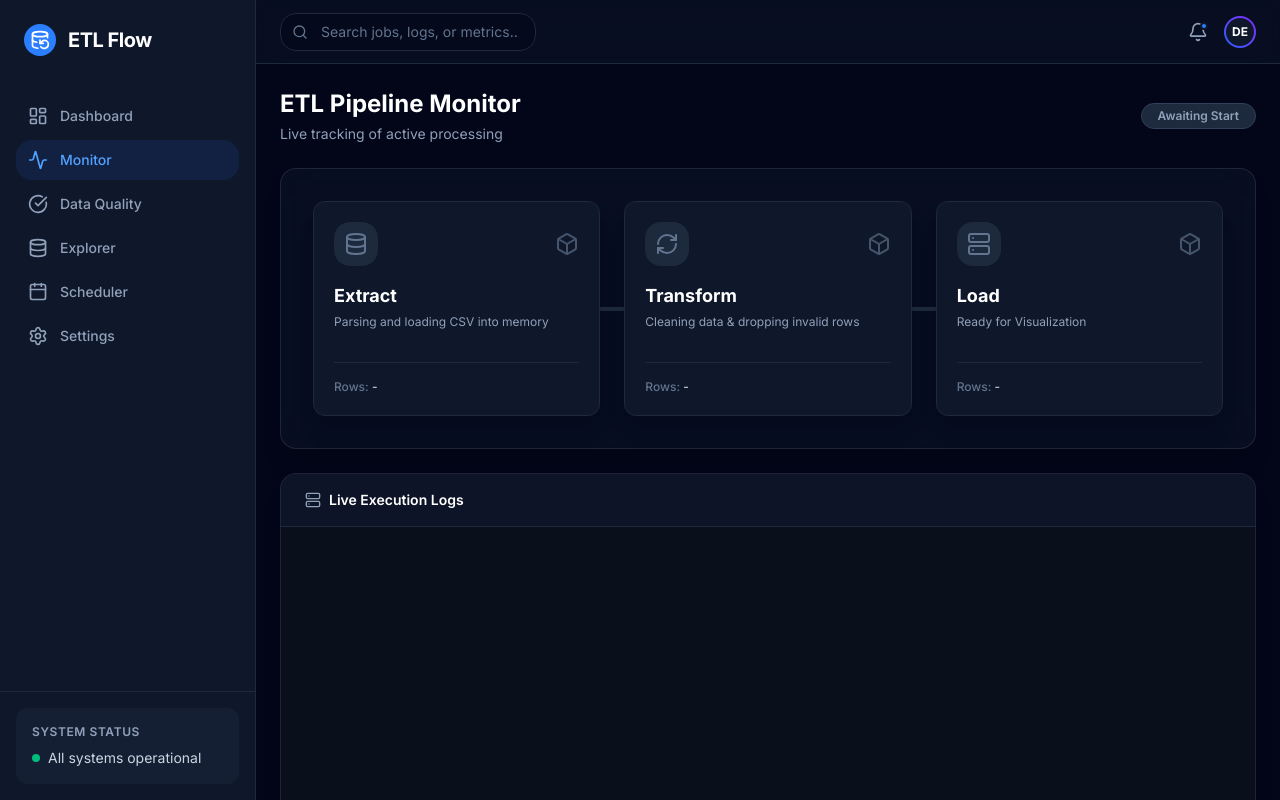
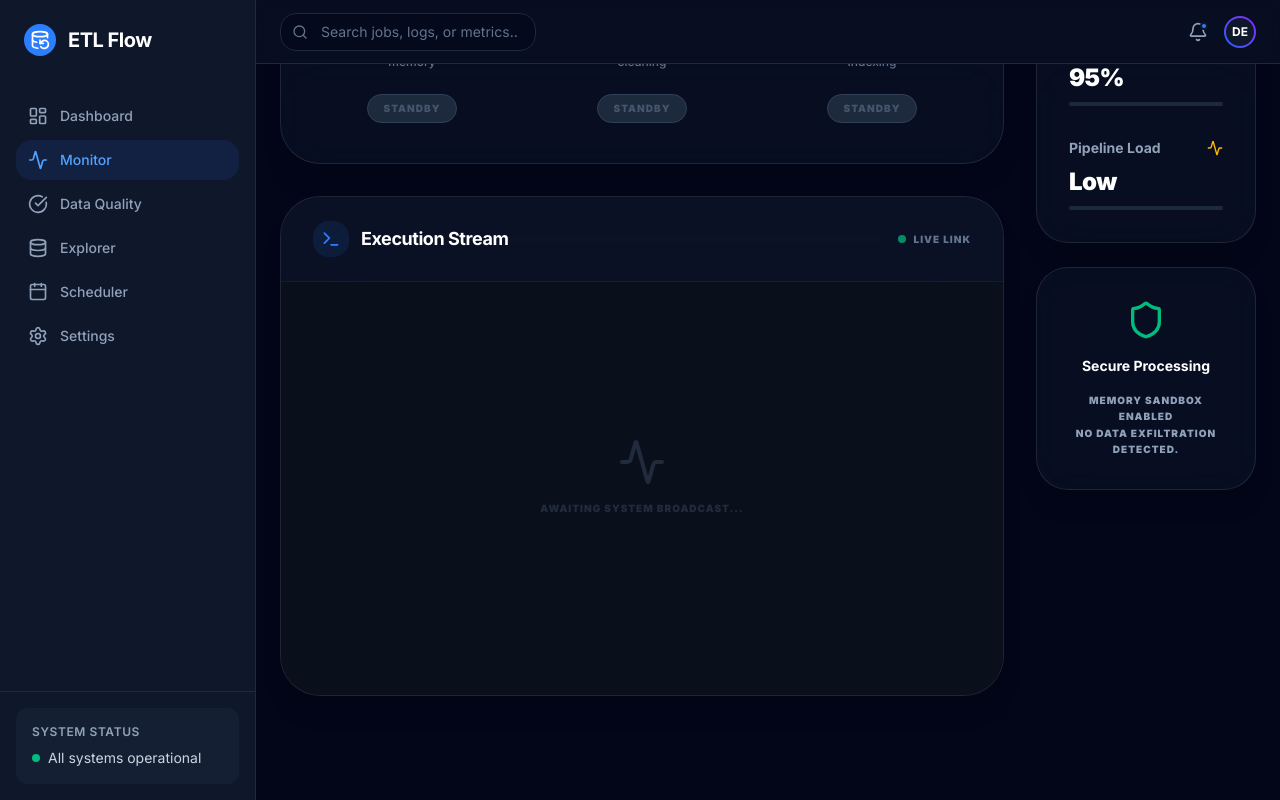
Before and after one commit to SwastidSolanki/etl-dashboard, a Next.js app: page /monitor in a window 1280 px wide. Built offline with nearby package versions, Linux system fonts and the light colour scheme.

Commit message:
feat: overhaul pipeline monitor with real-time telemetry and premium UI

```diff
--- a/src/app/globals.css
+++ b/src/app/globals.css
@@ -1,8 +1,12 @@
 @import "tailwindcss";
 
 @theme {
-  --color-background: #0f172a;
+  --font-sans: var(--font-geist-sans);
+  --font-mono: var(--font-geist-mono);
+  --color-background: #020617;
   --color-foreground: #f8fafc;
+  --color-glass-bg: rgba(15, 23, 42, 0.6);
+  --color-glass-border: rgba(255, 255, 255, 0.05);
   --color-primary: #3b82f6;
   --color-primary-foreground: #ffffff;
   --color-card: rgba(30, 41, 59, 0.7);
--- a/src/app/monitor/page.tsx
+++ b/src/app/monitor/page.tsx
@@ -1,28 +1,34 @@
 "use client";
-import { motion } from "framer-motion";
-import { Database, Server, Box, CheckCircle2, RefreshCw } from "lucide-react";
+import React, { useRef, useEffect } from "react";
+import { motion, AnimatePresence } from "framer-motion";
+import { Database, Server, Box, CheckCircle2, RefreshCw, Activity, Terminal, Shield } from "lucide-react";
 import { clsx } from "clsx";
 import { useDataContext } from "@/context/DataContext";
 
 export default function PipelineMonitor() {
-  const { status, logs, rawData, cleanedData } = useDataContext();
+  const { status, logs, rawData, cleanedData, metrics } = useDataContext();
+  const logEndRef = useRef<HTMLDivElement>(null);
+
+  useEffect(() => {
+    logEndRef.current?.scrollIntoView({ behavior: "smooth" });
+  }, [logs]);
 
   const pipelineStages = [
     {
       id: 1,
       name: "Extract",
-      status: (status === "extracting" ? "running" : (status === "transforming" || status === "loading" || status === "success" ? "success" : "pending")),
+      status: (status === "extracting" ? "running" : (["transforming", "loading", "success"].includes(status) ? "success" : "pending")),
       icon: Database,
       records: rawData.length ? rawData.length.toLocaleString() : "-",
-      description: "Parsing and loading CSV into memory"
+      description: "Parsing CSV into memory"
     },
     {
       id: 2,
       name: "Transform",
-      status: (status === "transforming" ? "running" : (status === "loading" || status === "success" ? "success" : "pending")),
+      status: (status === "transforming" ? "running" : (["loading", "success"].includes(status) ? "success" : status === "error" ? "failed" : "pending")),
       icon: RefreshCw,
       records: cleanedData.length ? cleanedData.length.toLocaleString() : "-",
-      description: "Cleaning data & dropping invalid rows"
+      description: "Data validation & cleaning"
     },
     {
       id: 3,
@@ -30,42 +36,45 @@ export default function PipelineMonitor() {
       status: (status === "loading" ? "running" : (status === "success" ? "success" : "pending")),
       icon: Server,
       records: cleanedData.length ? cleanedData.length.toLocaleString() : "-",
-      description: "Ready for Visualization"
+      description: "Persistence and Indexing"
     },
   ];
 
+  const systemMetrics = [
+    { label: "Memory Usage", value: "142 MB", icon: Box, color: "text-blue-400" },
+    { label: "Quality Threshold", value: "95%", icon: Shield, color: "text-emerald-400" },
+    { label: "Pipeline Load", value: status === "idle" ? "Low" : "Optimal", icon: Activity, color: "text-amber-400" },
+  ];
+
   return (
-    <div className="space-y-6">
-      <div className="flex items-center justify-between">
+    <div className="space-y-8 max-w-7xl mx-auto pb-20">
+      <div className="flex flex-col md:flex-row md:items-center justify-between gap-6">
         <div>
-          <h1 className="text-2xl font-bold text-white">ETL Pipeline Monitor</h1>
-          <p className="text-sm text-slate-400 mt-1">Live tracking of active processing</p>
+          <h1 className="text-3xl font-bold text-white tracking-tight">System Monitor</h1>
+          <p className="text-slate-400 mt-2 font-medium">Real-time telemetry and pipeline execution flow.</p>
         </div>
-        <div className="flex gap-2">
-          {status === "idle" && (
-            <span className="px-3 py-1 bg-slate-800 text-slate-400 border border-slate-700 rounded-full text-xs font-semibold flex items-center gap-1.5 text-center px-4">
-              Awaiting Start
-            </span>
-          )}
-          {(status === "extracting" || status === "transforming" || status === "loading") && (
-            <span className="px-3 py-1 bg-blue-500/10 text-blue-400 border border-blue-500/20 rounded-full text-xs font-semibold flex items-center gap-1.5 animate-pulse">
-              <span className="w-2 h-2 rounded-full bg-blue-500"></span> RUNNING
-            </span>
-          )}
-          {status === "success" && (
-            <span className="px-3 py-1 bg-emerald-500/10 text-emerald-400 border border-emerald-500/20 rounded-full text-xs font-semibold flex items-center gap-1.5">
-              <CheckCircle2 className="w-4 h-4" /> COMPLETED
-            </span>
-          )}
+        <div className="flex gap-4">
+           <div className="flex items-center gap-2 px-4 py-2 bg-slate-900 border border-slate-700/50 rounded-2xl shadow-xl">
+              <div className={clsx("w-2 h-2 rounded-full", status !== "idle" && status !== "success" ? "bg-amber-500 animate-pulse" : "bg-emerald-500")}></div>
+              <span className="text-[10px] font-black uppercase text-slate-400 tracking-wider">Engine: {status.toUpperCase()}</span>
+           </div>
         </div>
       </div>
 
+      <div className="grid grid-cols-1 lg:grid-cols-4 gap-8">
+        <div className="lg:col-span-3 space-y-8">
           {/* Pipeline Visualizer */}
-      <div className="glass-panel rounded-2xl p-8 relative">
-        <div className="absolute top-1/2 left-10 right-10 h-1 bg-slate-800 -translate-y-1/2 z-0 hidden md:block"></div>
-        <div className="grid grid-cols-1 md:grid-cols-3 gap-6 relative z-10">
+          <div className="glass-panel rounded-[2.5rem] p-10 relative overflow-hidden border border-white/5 shadow-2xl">
+            <div className="absolute top-[4.5rem] left-[15%] right-[15%] h-1 bg-slate-800 z-0 hidden lg:block">
+               <motion.div
+                 initial={{ width: 0 }}
+                 animate={{ width: status === "success" ? "100%" : status === "loading" ? "80%" : status === "transforming" ? "50%" : status === "extracting" ? "20%" : "0%" }}
+                 className="h-full bg-blue-500 shadow-[0_0_20px_rgba(59,130,246,0.5)]"
+               />
+            </div>
+
+            <div className="grid grid-cols-1 md:grid-cols-3 gap-12 relative z-10">
               {pipelineStages.map((stage, index) => {
-            const Icon = stage.icon;
                 const isSuccess = stage.status === "success";
                 const isRunning = stage.status === "running";
                 const isPending = stage.status === "pending";
@@ -73,35 +82,34 @@ export default function PipelineMonitor() {
                 return (
                   <motion.div
                     key={stage.id}
-                initial={{ opacity: 0, y: 20 }}
-                animate={{ opacity: 1, y: 0 }}
-                transition={{ duration: 0.5, delay: index * 0.1 }}
-                className={clsx(
-                  "bg-slate-900 border rounded-xl p-5 shadow-xl transition-all",
-                  isSuccess ? "border-emerald-500/50 shadow-emerald-500/5 bg-slate-800/50" :
-                  isRunning ? "border-blue-500 shadow-blue-500/20 ring-1 ring-blue-500/50" :
-                  "border-slate-800 opacity-60"
-                )}
+                    initial={{ opacity: 0, scale: 0.9 }}
+                    animate={{ opacity: 1, scale: 1 }}
+                    transition={{ delay: index * 0.1 }}
+                    className="flex flex-col items-center text-center space-y-6"
                   >
-                <div className="flex items-center justify-between mb-4">
                     <div className={clsx(
-                    "p-2.5 rounded-lg",
-                    isSuccess ? "bg-emerald-500/10 text-emerald-400" :
-                    isRunning ? "bg-blue-500/10 text-blue-400" :
-                    "bg-slate-800 text-slate-500"
+                      "w-20 h-20 rounded-[2rem] flex items-center justify-center transition-all duration-700 border-4",
+                      isSuccess ? "bg-emerald-500/10 border-emerald-500/30 text-emerald-500 shadow-xl shadow-emerald-500/10" :
+                      isRunning ? "bg-blue-500 border-blue-400 text-white shadow-2xl shadow-blue-500/30 -translate-y-2 ring-8 ring-blue-500/10" :
+                      "bg-slate-800 border-slate-700 text-slate-500"
                     )}>
-                    <Icon className={clsx("w-6 h-6", isRunning && "animate-spin-slow")} />
-                  </div>
-                  {isSuccess && <CheckCircle2 className="w-6 h-6 text-emerald-500" />}
-                  {isRunning && <RefreshCw className="w-6 h-6 text-blue-500 animate-spin" />}
-                  {isPending && <Box className="w-6 h-6 text-slate-600" />}
+                      <stage.icon className={clsx("w-8 h-8", isRunning && "animate-spin-slow")} />
                     </div>
 
-                <h3 className="text-lg font-bold text-white mb-1">{stage.name}</h3>
-                <p className="text-xs text-slate-400 mb-4 h-8">{stage.description}</p>
+                    <div>
+                       <h3 className={clsx("text-xl font-bold transition-colors duration-500", isRunning ? "text-blue-400" : isSuccess ? "text-white" : "text-slate-500")}>
+                         {stage.name}
+                       </h3>
+                       <p className="text-xs text-slate-500 mt-2 font-medium max-w-[120px] mx-auto">{stage.description}</p>
+                    </div>
 
-                <div className="pt-4 border-t border-slate-800 flex justify-between text-xs font-medium">
-                  <span className="text-slate-500">Rows: <span className="text-slate-300">{stage.records}</span></span>
+                    <div className={clsx(
+                      "px-4 py-1.5 rounded-full text-[10px] font-black tracking-widest border",
+                      isSuccess ? "bg-emerald-500/10 text-emerald-400 border-emerald-500/20" :
+                      isRunning ? "bg-blue-500/10 text-blue-400 border-blue-500/20" :
+                      "bg-slate-800 text-slate-600 border-slate-700"
+                    )}>
+                      {stage.records !== "-" ? `${stage.records} REC` : "STANDBY"}
                     </div>
                   </motion.div>
                 );
@@ -111,55 +119,97 @@ export default function PipelineMonitor() {
 
           {/* Logs Panel */}
           <motion.div
-        initial={{ opacity: 0 }}
-        animate={{ opacity: 1 }}
-        transition={{ duration: 0.5, delay: 0.4 }}
-        className="glass-panel rounded-2xl overflow-hidden flex flex-col h-[400px]"
+            initial={{ opacity: 0, y: 20 }}
+            animate={{ opacity: 1, y: 0 }}
+            className="glass-panel rounded-[2.5rem] overflow-hidden flex flex-col h-[500px] border border-white/5"
           >
-        <div className="px-6 py-4 border-b border-slate-800 flex justify-between items-center bg-slate-900/80">
-          <h2 className="text-sm font-semibold text-white flex items-center gap-2">
-            <Server className="w-4 h-4 text-slate-400" /> Live Execution Logs
-          </h2>
+            <div className="px-8 py-6 border-b border-white/5 flex justify-between items-center bg-slate-900/40 backdrop-blur-3xl">
+              <div className="flex items-center gap-3">
+                 <div className="p-2 bg-blue-500/10 rounded-lg">
+                    <Terminal className="w-5 h-5 text-blue-500" />
+                 </div>
+                 <h2 className="text-lg font-bold text-white tracking-tight">Execution Stream</h2>
+              </div>
+              <div className="flex items-center gap-4">
+                 <div className="flex items-center gap-2">
+                    <span className="w-2 h-2 rounded-full bg-emerald-500 animate-pulse"></span>
+                    <span className="text-[10px] font-black text-slate-500 tracking-widest uppercase">Live Link</span>
+                 </div>
+              </div>
             </div>
 
-        <div className="p-4 flex-1 overflow-y-auto space-y-1 bg-[#0a0f1c] font-mono text-xs flex flex-col-reverse">
-          <div className="flex flex-col gap-1">
-            {logs.map((log) => (
-              <div
+            <div className="p-8 flex-1 overflow-y-auto space-y-3 bg-[#0a0f1c] font-mono text-xs selection:bg-blue-500/30">
+              {logs.length === 0 ? (
+                <div className="h-full flex flex-col items-center justify-center text-slate-600 space-y-4 opacity-40">
+                   <Activity className="w-12 h-12" />
+                   <p className="tracking-widest uppercase text-[10px] font-black">Awaiting System Broadcast...</p>
+                </div>
+              ) : (
+                logs.map((log) => (
+                  <motion.div
+                    initial={{ opacity: 0, x: -10 }}
+                    animate={{ opacity: 1, x: 0 }}
                     key={log.id}
                     className={clsx(
-                  "py-1.5 px-3 rounded hover:bg-slate-800/50 transition-colors flex gap-4",
-                  log.level === "ERROR" && "bg-red-500/10 text-red-400 hover:bg-red-500/20",
-                  log.level === "WARN" && "text-amber-400",
-                  log.level === "SUCCESS" && "text-emerald-400"
+                      "py-2 px-4 rounded-xl border border-transparent transition-all group",
+                      log.level === "ERROR" ? "bg-rose-500/10 border-rose-500/20 text-rose-300" :
+                      log.level === "SUCCESS" ? "bg-emerald-500/5 text-emerald-300 hover:bg-emerald-500/10" :
+                      "bg-slate-900/50 text-slate-400 hover:bg-slate-800/40 hover:border-white/5"
                     )}
                   >
-                <span className="text-slate-500 shrink-0">[{log.time}]</span>
+                    <div className="flex gap-4">
+                      <span className="text-slate-600 shrink-0 font-bold">[{log.time}]</span>
                       <span className={clsx(
-                  "w-16 font-semibold shrink-0",
+                        "w-16 font-black shrink-0 tracking-widest",
                         log.level === "INFO" ? "text-blue-400" :
                         log.level === "WARN" ? "text-amber-500" :
-                  log.level === "SUCCESS" ? "text-emerald-500" : "text-red-500"
+                        log.level === "SUCCESS" ? "text-emerald-500" : "text-rose-500"
                       )}>
                         {log.level}
                       </span>
-                <span className={clsx(
-                  log.level === "INFO" && "text-slate-300",
-                  log.level === "WARN" && "text-amber-200",
-                  log.level === "SUCCESS" && "text-emerald-200"
-                )}>
-                  {log.message}
-                </span>
+                      <span className="font-medium whitespace-pre-wrap">{log.message}</span>
+                    </div>
+                  </motion.div>
+                ))
+              )}
+              <div ref={logEndRef} />
+            </div>
+          </motion.div>
+        </div>
+
+        {/* Sidebar Status */}
+        <div className="space-y-6">
+           <div className="glass-panel rounded-[2rem] p-8 border border-white/5">
+              <h3 className="text-xs font-black uppercase text-slate-500 tracking-[0.2em] mb-6">System Health</h3>
+              <div className="space-y-8">
+                 {systemMetrics.map((sm) => (
+                    <div key={sm.label} className="flex flex-col gap-2">
+                       <div className="flex items-center justify-between">
+                          <span className="text-sm font-bold text-slate-400">{sm.label}</span>
+                          <sm.icon className={clsx("w-4 h-4", sm.color)} />
+                       </div>
+                       <div className="text-2xl font-black text-white tracking-tight">{sm.value}</div>
+                       <div className="w-full h-1 bg-slate-800 rounded-full overflow-hidden">
+                          <motion.div
+                            initial={{ width: 0 }}
+                            animate={{ width: "70%" }}
+                            className={clsx("h-full rounded-full", sm.color.replace("text", "bg"))}
+                          />
+                       </div>
                     </div>
                  ))}
               </div>
-          {(status === "extracting" || status === "transforming" || status === "loading") && (
-            <div className="py-2 px-3 flex items-center gap-2 text-slate-500 mt-2 mb-4">
-              <span className="w-2 h-4 bg-slate-500 animate-pulse"></span>
            </div>
-          )}
+
+           <div className="glass-panel rounded-[2rem] p-8 border border-emerald-500/20 bg-emerald-500/5">
+              <div className="flex flex-col items-center text-center gap-4">
+                 <Shield className="w-10 h-10 text-emerald-500" />
+                 <h4 className="text-sm font-bold text-white">Secure Processing</h4>
+                 <p className="text-[10px] text-slate-400 leading-relaxed uppercase tracking-widest font-black">Memory Sandbox Enabled<br/>No Data Exfiltration detected.</p>
               </div>
-      </motion.div>
+           </div>
+        </div>
+      </div>
     </div>
   );
 }
```
Lines whose indentation alone changed are shown as unchanged.
